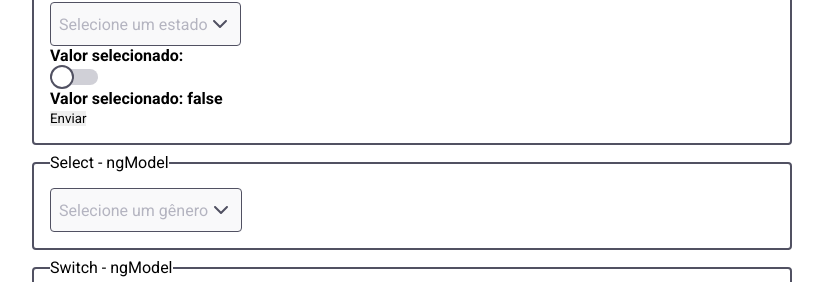
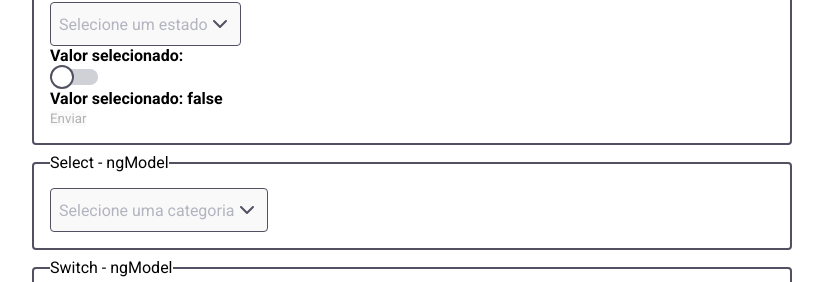
Before and after one commit to iamtheluiz/totvs-angular-tech-test, an Angular app: page / in a window 1280 px wide. Shown: the part 176-458 px from the top of the page, without its empty margins (228-1051 px from the left). Built offline with nearby package versions, Linux system fonts and the light colour scheme.

Commit message:
feat: add label support to select component and update form controls

```diff
--- a/src/app/app.component.html
+++ b/src/app/app.component.html
@@ -8,6 +8,7 @@
         placeholder="Selecione um estado"
         formControlName="state"
         [error]="state?.invalid && (state?.touched || state?.dirty)"
+        label="Seleção de Estado"
       />
       <div>
         <strong>Valor selecionado: {{ statusForm.value.state }}</strong>
@@ -16,7 +17,7 @@
       <div>
         <strong>Valor selecionado: {{ statusForm.value.active }}</strong>
       </div>
-      <button type="submit">Enviar</button>
+      <button type="submit" [disabled]="statusForm.invalid">Enviar</button>
       {{ submittedReactiveFormValues | json }}
     </form>
   </fieldset>
@@ -26,8 +27,9 @@
       [(ngModel)]="genre"
       name="genreSelect"
       [options]="genreOptions"
-      placeholder="Selecione um gênero"
+      placeholder="Selecione uma categoria"
       [disabled]="disabled"
+      label="Seleção de Categoria"
     />
     {{ genre }}
   </fieldset>
--- a/src/app/app.component.ts
+++ b/src/app/app.component.ts
@@ -50,7 +50,7 @@ export class AppComponent {
     ),
     active: new FormControl(false)
   }, {
-    updateOn: "submit"
+    updateOn: "blur"
   });
 
   get state() {
--- a/src/app/components/select/select.component.html
+++ b/src/app/components/select/select.component.html
@@ -7,6 +7,7 @@
   (change)="handleSelectChange($event)"
   (blur)="onTouched()"
   [tabIndex]="disabled ? -1 : 0"
+  [ariaLabel]="label"
 >
   <option
     *ngIf="placeholder"
--- a/src/app/components/select/select.component.ts
+++ b/src/app/components/select/select.component.ts
@@ -21,6 +21,7 @@ export class SelectComponent implements ControlValueAccessor {
   @Input() disabled = false;
   @Input() error?: boolean = false;
   @Input() options: Array<SelectOption> = [];
+  @Input() label = "";
 
   @ViewChild('select', { read: ElementRef, static: true }) selectElement: any;
 
```
